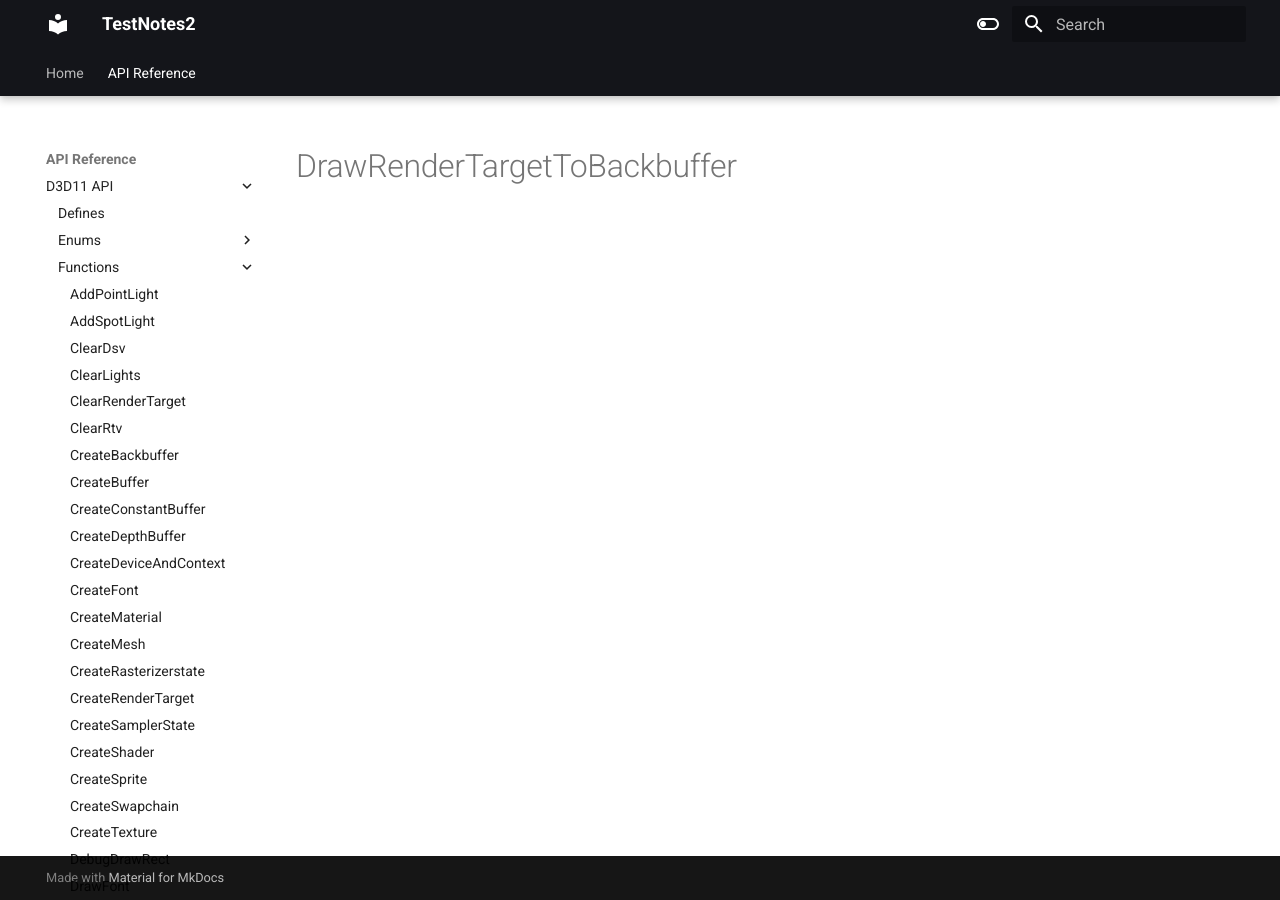
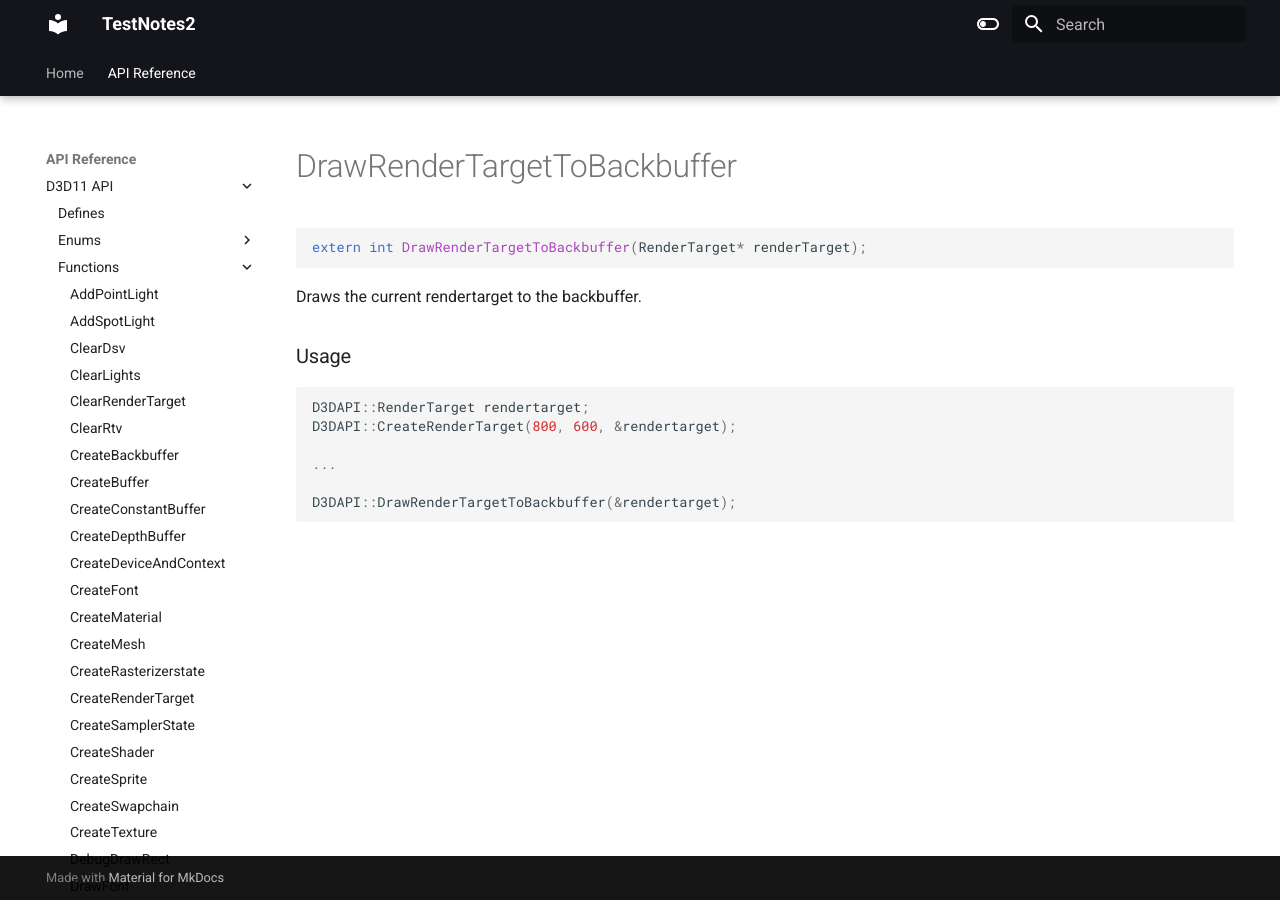
Before and after one commit to erichederstedt/TempEngineDocs, an MkDocs documentation site: the page built from docs/API Reference/D3D11 API/Functions/DrawRenderTargetToBackbuffer.md, in a window 1280 px wide. Built offline with MkDocs 1.6.1 and Material for MkDocs 9.7.7, drawn with Linux system fonts in a browser that asks for light colours.

Commit message:
PUSH NOTE : DrawRenderTargetToBackbuffer.md

````diff
--- a/docs/API Reference/D3D11 API/Functions/DrawRenderTargetToBackbuffer.md
+++ b/docs/API Reference/D3D11 API/Functions/DrawRenderTargetToBackbuffer.md
@@ -1 +1,18 @@
 # DrawRenderTargetToBackbuffer
+
+```c++
+extern int DrawRenderTargetToBackbuffer(RenderTarget* renderTarget);
+```
+
+Draws the current rendertarget to the backbuffer.
+
+
+### Usage
+```c++
+D3DAPI::RenderTarget rendertarget;
+D3DAPI::CreateRenderTarget(800, 600, &rendertarget);
+
+...
+
+D3DAPI::DrawRenderTargetToBackbuffer(&rendertarget);
+```
````
